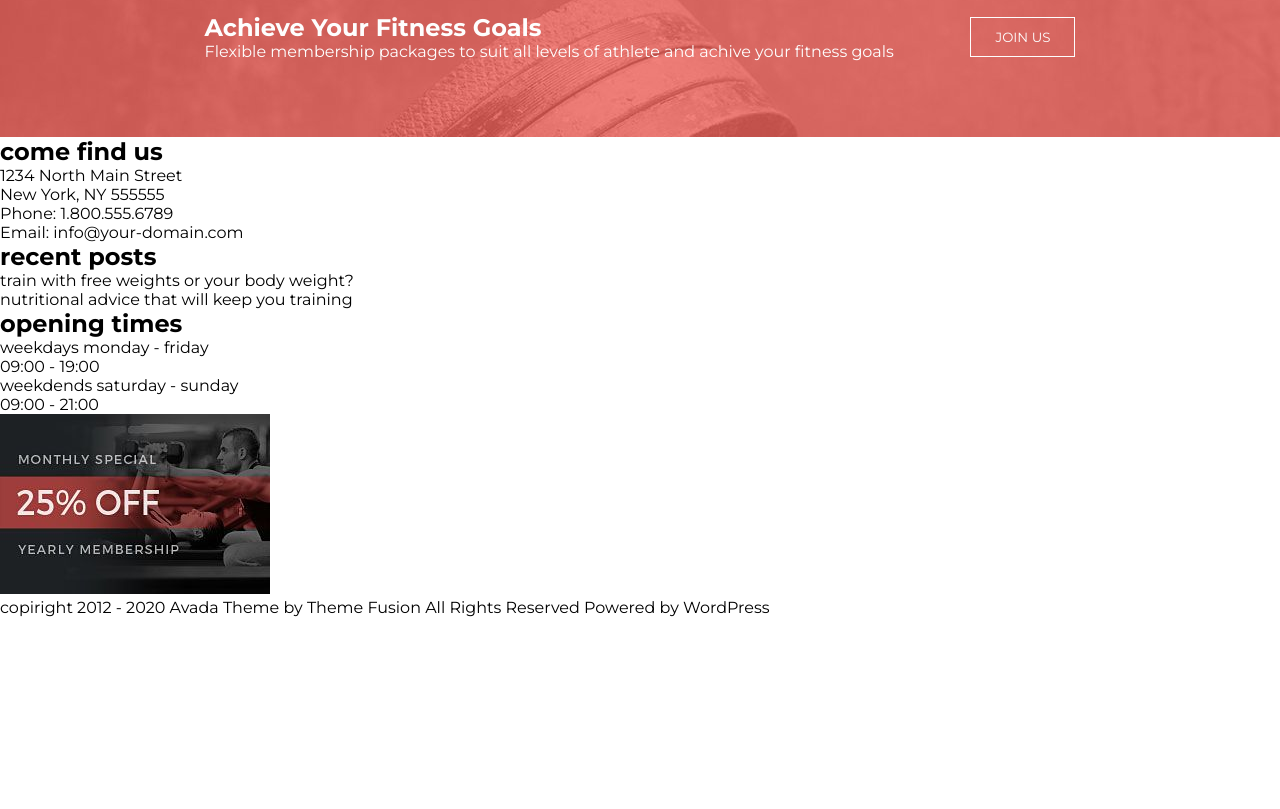
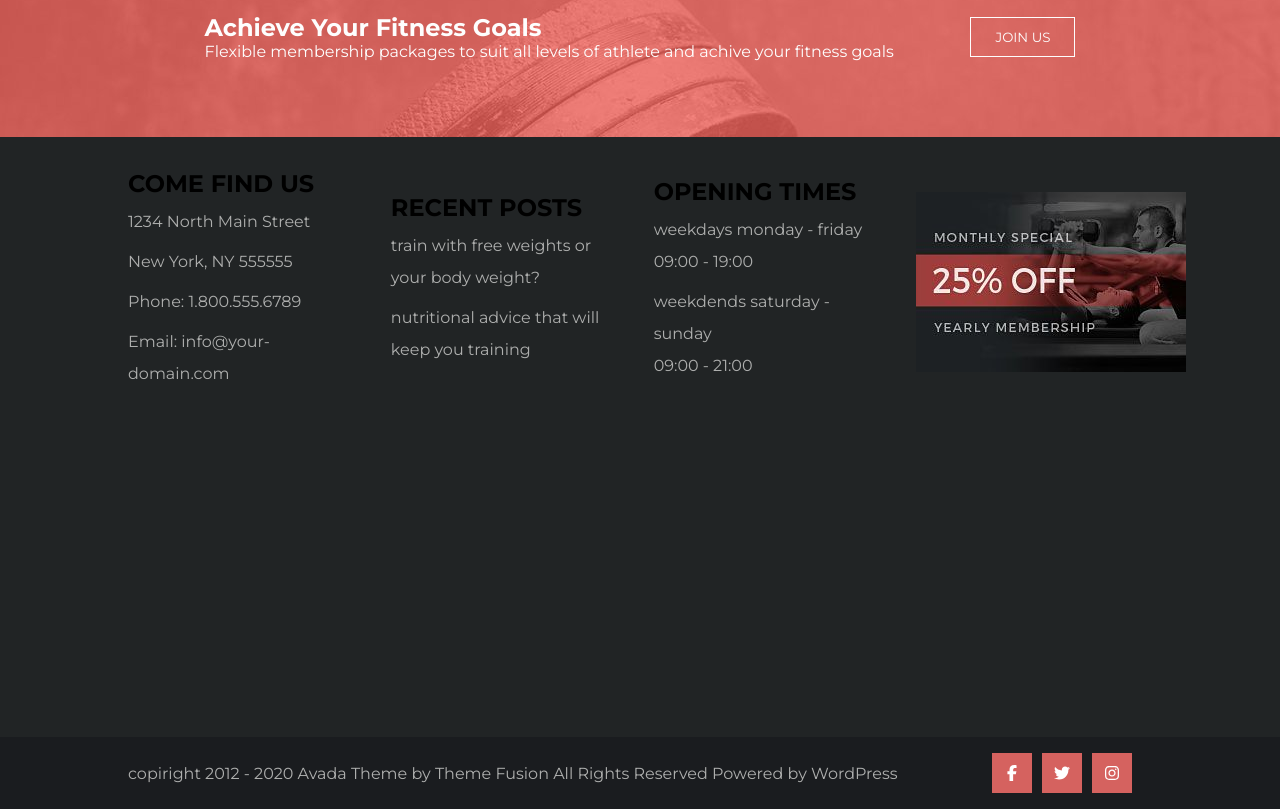
Before and after one commit to giacomo1235/proj-html-vuej, a Vue app: page / in a window 1280 px wide. Shown: the part 8500-9309 px from the top of the page. Before the commit the page ends 9117 px from the top, so only its background shows below. Built offline with nearby package versions, Linux system fonts and the light colour scheme.

Commit message:
fine esercizio da implementare vue

```diff
--- a/src/components/FooterGym.vue
+++ b/src/components/FooterGym.vue
@@ -53,8 +53,15 @@
         </div>
       </section>
       <section class="socialfooter">
-        <div class="copiright">
+        <div class="centered">
+          <div class="copiright">
           <p>copiright 2012 - 2020 Avada Theme by Theme Fusion All Rights Reserved Powered by WordPress</p>
+        </div>
+        <div class="icone">
+          <div class="icon"><font-awesome-icon icon="fa-brands fa-facebook-f" /></div>
+          <div class="icon"><font-awesome-icon icon="fa-brands fa-twitter" /></div>
+          <div class="icon"><font-awesome-icon icon="fa-brands fa-instagram" /></div>
+        </div>
         </div>
       </section>
   </footer>
@@ -89,5 +96,43 @@ export default {
       &:hover
         color: $edward
         border-color: $edward
-
+.mainfooter
+  width: 100%
+  height: calc(100vh - 200px)
+  background-color: $background_signup
+  .container
+    width: 80%
+    padding: 2rem 0
+    margin: 0 auto
+    @include flex-layout (center, space-between, wrap)
+    .col
+      width: 23%
+      h1
+        text-transform: uppercase
+      ul
+        color: $edward
+        list-style-type: none
+        li
+          margin: .5rem 0
+          line-height: 2rem
+.socialfooter
+  width: 100%
+  padding: 1rem 0
+  background-color: rgb(10%, 11%, 12%)
+  .centered
+    width: 80%
+    margin: 0 auto
+    @include flex-layout (center, space-between, wrap)
+    .copiright
+      color: $edward
+    .icone
+      display: flex
+      .icon
+        @include flex-layout (center, center, wrap)
+        width: 40px
+        height: 40px
+        margin: 0 20px
+        margin-left: -10px
+        color: white
+        background-color: $chestnut_rose
 </style>
```
